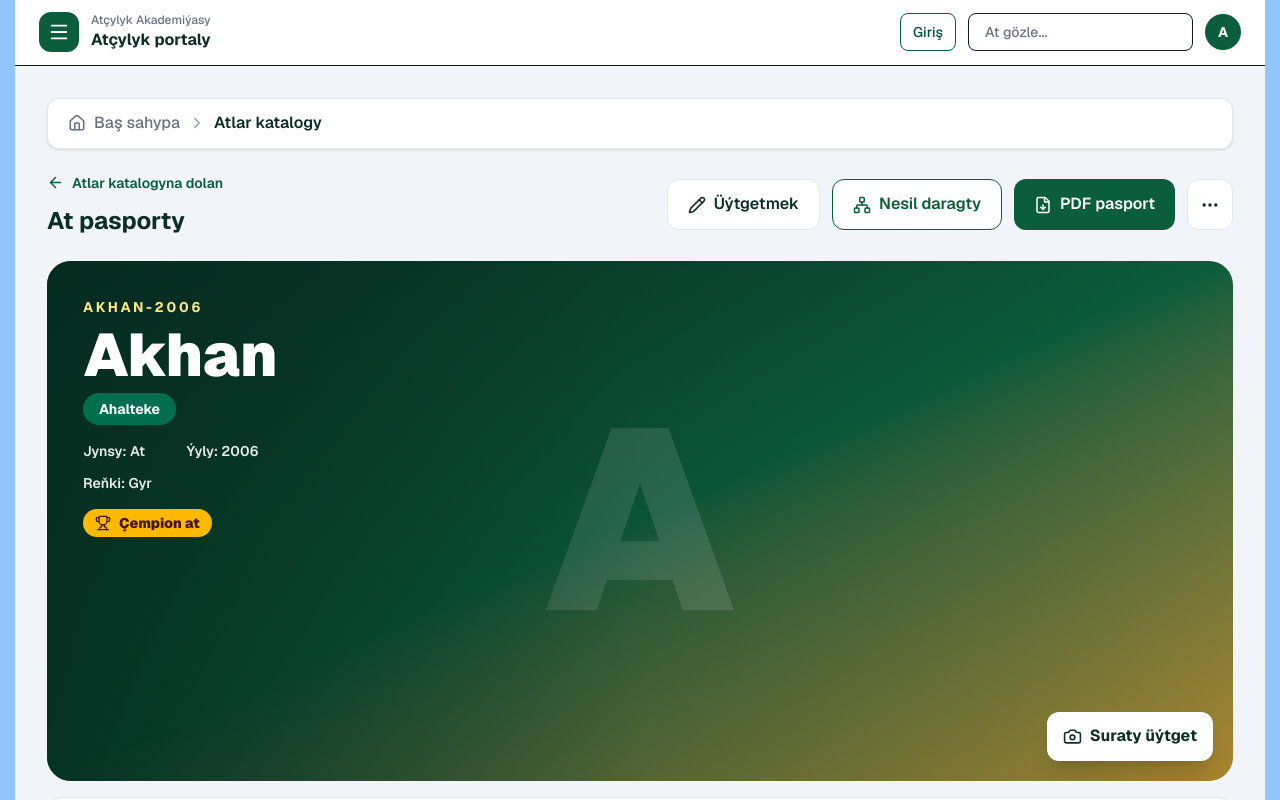
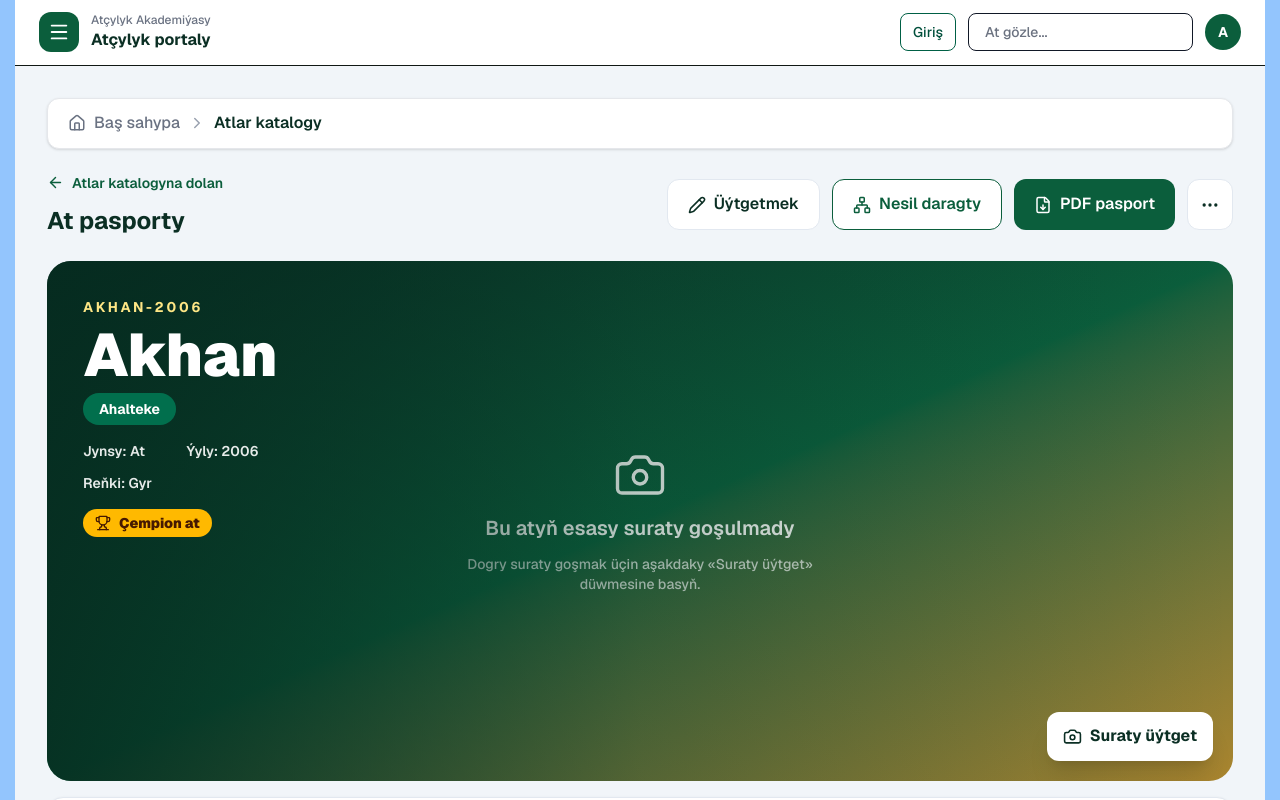
Before and after one commit to Stoun05/horse-portal-v2, a Next.js app: page /atlar/akhan-guinness-2006 in a window 1280 px wide. Shown: the top 800 px of the page. Built offline with nearby package versions, Linux system fonts and the light colour scheme.

Commit message:
fix(passport): clearly identify missing main horse photo and guide upload

```diff
--- a/components/HorsePassportPage.tsx
+++ b/components/HorsePassportPage.tsx
@@ -223,7 +223,7 @@ function HorseProfile({
               <Image src={assetPath(horse.image)} alt={horse.name} fill priority sizes="100vw" className="object-contain object-center" />
             </>
           ) : (
-            <div className="flex h-full items-center justify-center text-[11rem] font-black text-white/15 sm:text-[16rem]">{horse.name.slice(0, 1)}</div>
+            <div className="flex h-full flex-col items-center justify-center gap-3 px-6 text-center text-white/90"><Camera size={54} strokeWidth={1.5} aria-hidden="true" /><p className="text-xl font-semibold">Bu atyň esasy suraty goşulmady</p><p className="max-w-sm text-sm text-white/70">Dogry suraty goşmak üçin aşakdaky «Suraty üýtget» düwmesine basyň.</p></div>
           )}
           <div className="pointer-events-none absolute inset-0 bg-gradient-to-r from-[#052b1f]/85 via-[#052b1f]/20 to-transparent" />
           <div className="absolute left-0 top-0 z-10 max-w-[85%] p-4 text-white sm:max-w-md sm:p-9">
```
